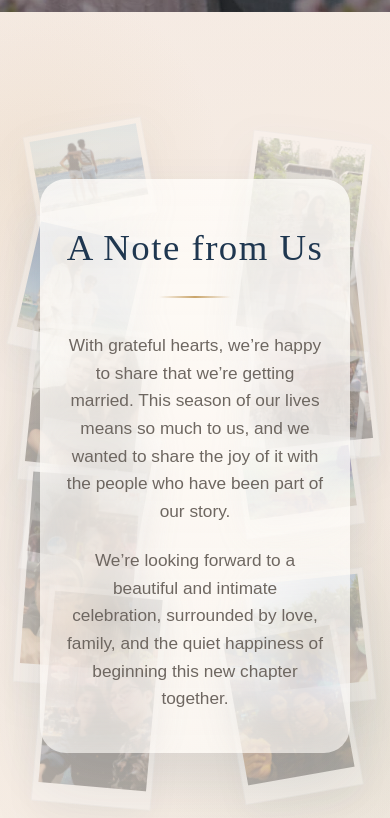
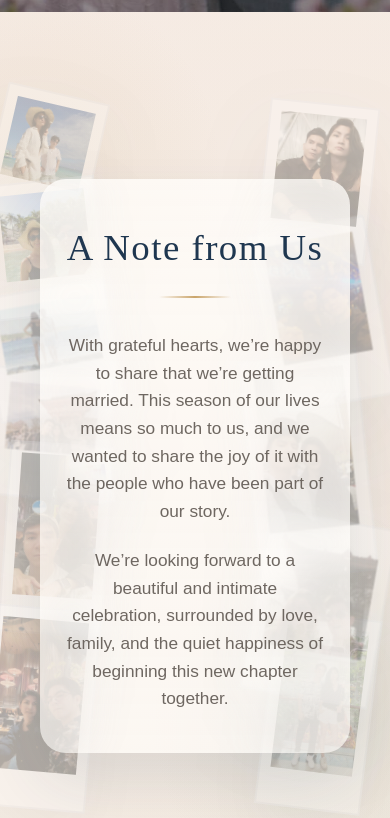
Before and after one commit to jervistuazon/jervisandhazel, a website: page index.html in a window 390 px wide. Shown: the part 860-1678 px from the top of the page. Drawn offline with Linux system fonts and the light colour scheme; a web font is replaced by a local one.

Commit message:
Sync local updates: 2026-03-14 15:03:56

```diff
--- a/style.css
+++ b/style.css
@@ -608,87 +608,99 @@ img {
 }
 
 .photo-1 {
-    --photo-top: 4%;
-    --photo-left: 2%;
-    --photo-width: 16.5%;
+    --photo-top: 4.61%;
+    --photo-left: 13.09%;
+    --photo-width: 16.55%;
     --photo-rotation: -10deg;
+    --photo-scale: 1.65;
 }
 
 .photo-2 {
-    --photo-top: 76%;
-    --photo-left: 52%;
-    --photo-width: 17.2%;
+    --photo-top: 71.32%;
+    --photo-left: 60.55%;
+    --photo-width: 17.18%;
     --photo-rotation: 7deg;
+    --photo-scale: 1;
 }
 
 .photo-3 {
-    --photo-top: 6%;
-    --photo-left: 82%;
-    --photo-width: 16.7%;
+    --photo-top: 4.87%;
+    --photo-left: 73.18%;
+    --photo-width: 16.73%;
     --photo-rotation: 13deg;
+    --photo-scale: 1.4;
 }
 
 .photo-4 {
-    --photo-top: 49%;
-    --photo-left: 85%;
-    --photo-width: 15.6%;
+    --photo-top: 49.21%;
+    --photo-left: 77.45%;
+    --photo-width: 15.64%;
     --photo-rotation: -6deg;
+    --photo-scale: 1.2;
 }
 
 .photo-5 {
-    --photo-top: -2%;
-    --photo-left: 58%;
-    --photo-width: 17.8%;
+    --photo-top: -5%;
+    --photo-left: 53.73%;
+    --photo-width: 17.82%;
     --photo-rotation: 6deg;
+    --photo-scale: 1.2;
 }
 
 .photo-6 {
-    --photo-top: 27%;
-    --photo-left: 0%;
-    --photo-width: 15.4%;
+    --photo-top: 22.89%;
+    --photo-left: 5.09%;
+    --photo-width: 15.36%;
     --photo-rotation: 5deg;
+    --photo-scale: 1.65;
 }
 
 .photo-7 {
-    --photo-top: 76%;
-    --photo-left: 82%;
-    --photo-width: 16.9%;
+    --photo-top: 75.79%;
+    --photo-left: 10.36%;
+    --photo-width: 16.91%;
     --photo-rotation: 10deg;
+    --photo-scale: 1.7;
 }
 
 .photo-8 {
-    --photo-top: 49%;
-    --photo-left: 8%;
-    --photo-width: 15.6%;
+    --photo-top: 54.34%;
+    --photo-left: 4.64%;
+    --photo-width: 15.64%;
     --photo-rotation: -8deg;
+    --photo-scale: 1.8;
 }
 
 .photo-9 {
-    --photo-top: 76%;
-    --photo-left: 3%;
-    --photo-width: 16.7%;
+    --photo-top: 72.5%;
+    --photo-left: 25.55%;
+    --photo-width: 16.73%;
     --photo-rotation: 4deg;
+    --photo-scale: 1;
 }
 
 .photo-10 {
-    --photo-top: -3%;
-    --photo-left: 24%;
-    --photo-width: 17.8%;
+    --photo-top: -3.68%;
+    --photo-left: 32.18%;
+    --photo-width: 17.82%;
     --photo-rotation: -6deg;
+    --photo-scale: 1.2;
 }
 
 .photo-11 {
-    --photo-top: 78%;
-    --photo-left: 30%;
-    --photo-width: 17.8%;
+    --photo-top: 70.53%;
+    --photo-left: 43.36%;
+    --photo-width: 17.82%;
     --photo-rotation: 5deg;
+    --photo-scale: 1;
 }
 
 .photo-12 {
-    --photo-top: 27%;
-    --photo-left: 85%;
-    --photo-width: 15.4%;
+    --photo-top: 26.58%;
+    --photo-left: 78%;
+    --photo-width: 15.36%;
     --photo-rotation: -10deg;
+    --photo-scale: 1.25;
 }
 
 body.story-layout-editor-mode .story-content-wrapper {
@@ -1297,99 +1309,111 @@ body.story-layout-editor-mode .story-layout-editor {
     }
 
     .photo-1 {
-        --photo-top: -20px;
+        --photo-top: 28.03%;
         --photo-right: auto;
         --photo-bottom: auto;
-        --photo-left: -10px;
-        --photo-width: 120px;
+        --photo-left: -4.19%;
+        --photo-width: 16.45%;
+        --photo-scale: 2.5;
     }
 
     .photo-2 {
-        --photo-top: -10px;
-        --photo-right: -10px;
+        --photo-top: 80.76%;
+        --photo-right: auto;
         --photo-bottom: auto;
-        --photo-left: auto;
-        --photo-width: 120px;
+        --photo-left: 81.29%;
+        --photo-width: 17.1%;
+        --photo-scale: 2;
     }
 
     .photo-3 {
-        --photo-top: 80px;
+        --photo-top: -3.48%;
         --photo-right: auto;
         --photo-bottom: auto;
-        --photo-left: -20px;
-        --photo-width: 120px;
+        --photo-left: -6.77%;
+        --photo-width: 16.77%;
+        --photo-scale: 2;
     }
 
     .photo-4 {
-        --photo-top: 100px;
-        --photo-right: -20px;
+        --photo-top: 43.03%;
+        --photo-right: auto;
         --photo-bottom: auto;
-        --photo-left: auto;
-        --photo-width: 120px;
+        --photo-left: 78.71%;
+        --photo-width: 15.48%;
+        --photo-scale: 2.5;
     }
 
     .photo-5 {
-        --photo-top: 180px;
+        --photo-top: -0.61%;
         --photo-right: auto;
         --photo-bottom: auto;
-        --photo-left: -15px;
-        --photo-width: 120px;
+        --photo-left: 80.65%;
+        --photo-width: 17.74%;
+        --photo-scale: 2;
     }
 
     .photo-6 {
-        --photo-top: 200px;
-        --photo-right: -15px;
+        --photo-top: 41.06%;
+        --photo-right: auto;
         --photo-bottom: auto;
-        --photo-left: auto;
-        --photo-width: 120px;
+        --photo-left: -4.19%;
+        --photo-width: 15.48%;
+        --photo-scale: 2.5;
     }
 
     .photo-7 {
-        --photo-top: 280px;
+        --photo-top: 66.52%;
         --photo-right: auto;
         --photo-bottom: auto;
-        --photo-left: -10px;
-        --photo-width: 120px;
+        --photo-left: 81.61%;
+        --photo-width: 16.77%;
+        --photo-scale: 2.5;
     }
 
     .photo-8 {
-        --photo-top: 300px;
-        --photo-right: -10px;
+        --photo-top: 49.09%;
+        --photo-right: auto;
         --photo-bottom: auto;
-        --photo-left: auto;
-        --photo-width: 120px;
+        --photo-left: 8.06%;
+        --photo-width: 15.48%;
+        --photo-scale: 1;
     }
 
     .photo-9 {
-        --photo-top: auto;
+        --photo-top: 53.94%;
         --photo-right: auto;
-        --photo-bottom: 100px;
-        --photo-left: -20px;
-        --photo-width: 120px;
+        --photo-bottom: auto;
+        --photo-left: -3.23%;
+        --photo-width: 16.77%;
+        --photo-scale: 2;
     }
 
     .photo-10 {
-        --photo-top: auto;
-        --photo-right: -20px;
-        --photo-bottom: 80px;
-        --photo-left: auto;
-        --photo-width: 120px;
+        --photo-top: 10.61%;
+        --photo-right: auto;
+        --photo-bottom: auto;
+        --photo-left: -6.77%;
+        --photo-width: 17.74%;
+        --photo-scale: 2;
     }
 
     .photo-11 {
-        --photo-top: auto;
+        --photo-top: 80%;
         --photo-right: auto;
-        --photo-bottom: -20px;
-        --photo-left: 0;
-        --photo-width: 120px;
+        --photo-bottom: auto;
+        --photo-left: -9.35%;
+        --photo-width: 17.74%;
+        --photo-scale: 2;
     }
 
     .photo-12 {
-        --photo-top: auto;
-        --photo-right: 0;
-        --photo-bottom: -10px;
-        --photo-left: auto;
-        --photo-width: 120px;
+        --photo-top: 20.61%;
+        --photo-right: auto;
+        --photo-bottom: auto;
+        --photo-left: 82.9%;
+        --photo-width: 15.48%;
+        --photo-scale: 2.5;
     }
 
     .story-layout-editor {
```
